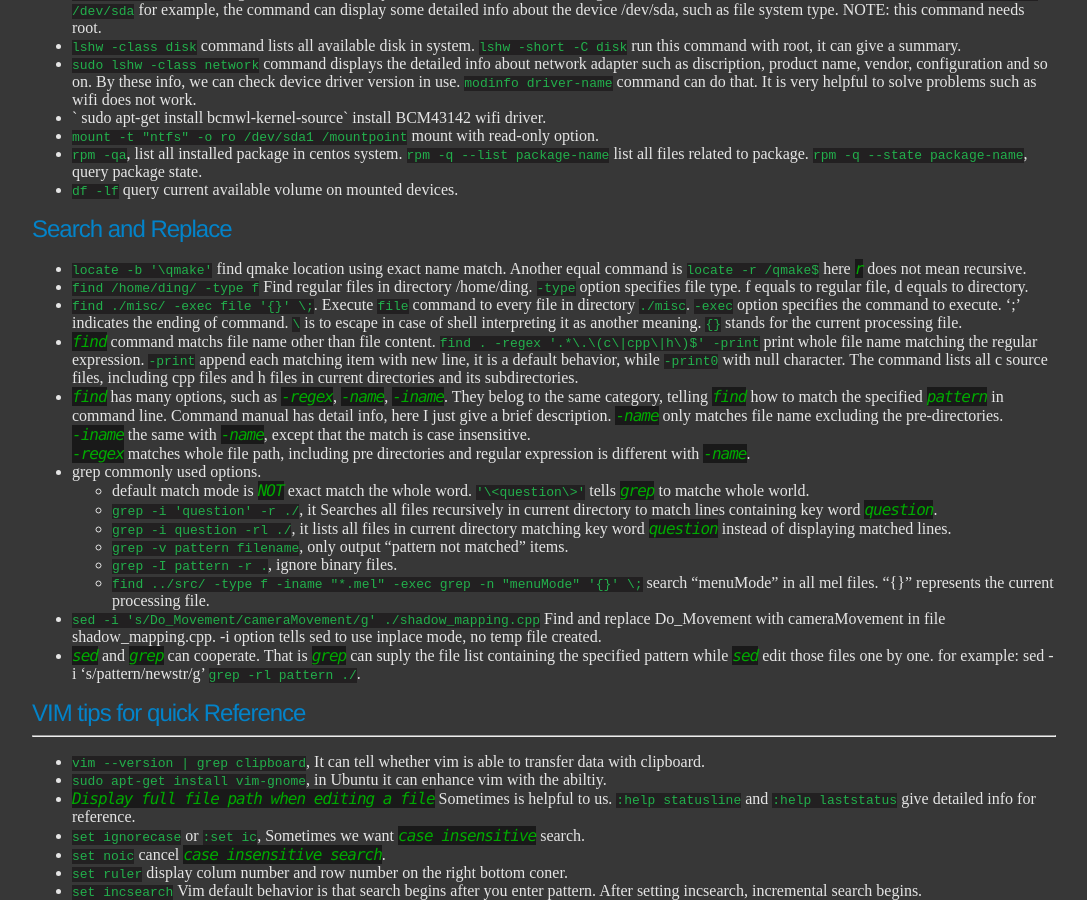
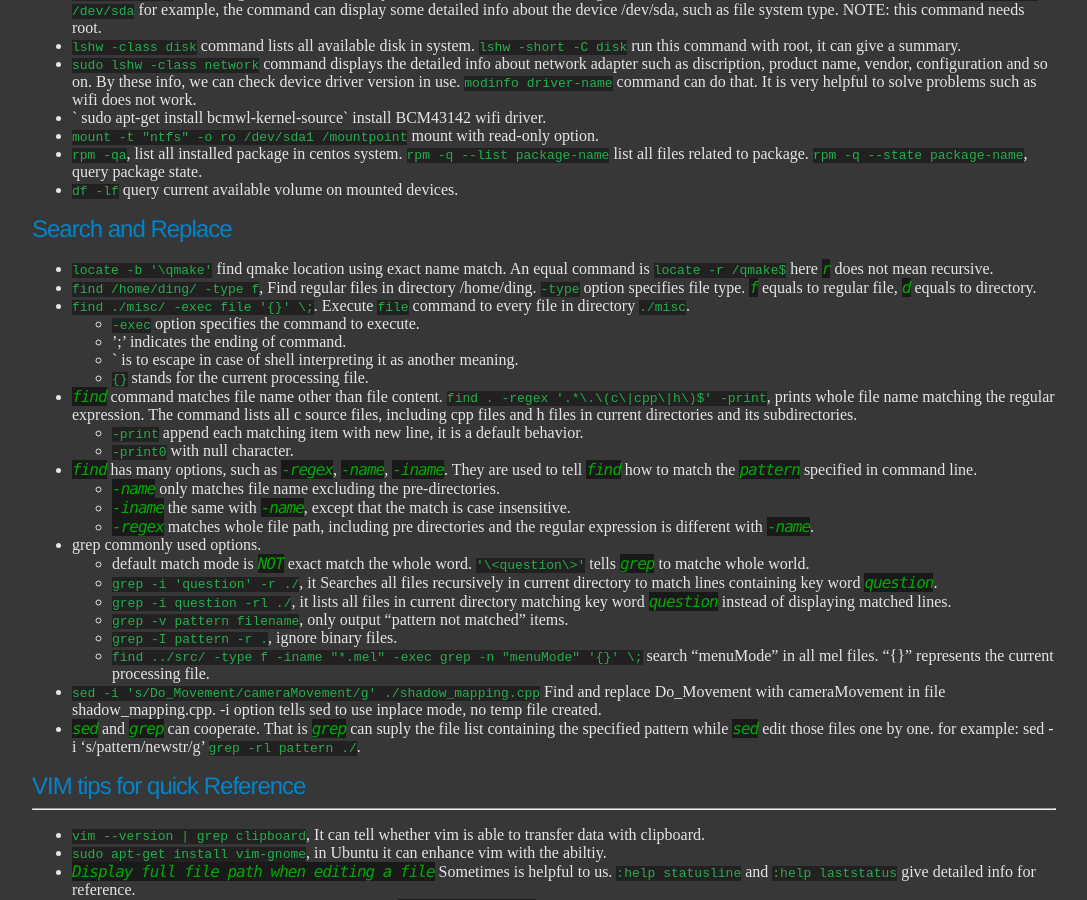
Before and after one commit to ychding11/ychding11.github.io, a Jekyll site: the page built from _posts/2015-03-16-Useful-Linux-Command.md, in a window 1280 px wide and 900 px high, scrolled down 594 px. Shown: the whole window, without its empty margins (96-1183 px from the left). Built offline with Jekyll 4.4.1, drawn with Linux system fonts in a browser that asks for light colours.

Commit message:
refine style.

```diff
--- a/_posts/2015-03-16-Useful-Linux-Command.md
+++ b/_posts/2015-03-16-Useful-Linux-Command.md
@@ -49,27 +49,21 @@ This post summaries the commom usefull commands on Linux Platform.
 
 ## Search and Replace
 
-- `locate -b '\qmake'` find qmake location using exact name match.
-  Another equal command is `locate -r /qmake$` here *r* does not mean recursive.
-- `find /home/ding/ -type f` Find regular files in directory /home/ding.
-  `-type` option specifies file type.  f equals to regular file, d equals to directory.
-- `find ./misc/ -exec file '{}' \;`. Execute `file` command to every file in directory
-  `./misc`. `-exec` option specifies the command to execute. ';' indicates the ending
-  of command. `\` is to escape in case of shell interpreting it as another meaning.
-  `{}` stands for the current processing file.
-- *find* command matchs file name other than file content.
-  `find . -regex '.*\.\(c\|cpp\|h\)$' -print` print whole file name matching
-  the regular expression. `-print` append each matching item with new line,
-  it is a default behavior, while `-print0` with null character. The command
-  lists all c source files, including cpp files and h files in current
-  directories and its subdirectories.
-- *find* has many options, such as *-regex*, *-name*, *-iname*. They belog
-  to the same category, telling *find* how to match the specified *pattern*
-  in command line. Command manual has detail info, here I just give a brief
-  description.  *-name* only matches file name excluding the pre-directories.
-  *-iname* the same with *-name*, except that the match is case insensitive.
-  *-regex* matches whole file path, including pre directories and regular
-  expression is different with *-name*.
+- `locate -b '\qmake'` find qmake location using exact name match. An equal command is `locate -r /qmake$` here *r* does not mean recursive.
+- `find /home/ding/ -type f`, Find regular files in directory /home/ding. `-type` option specifies file type.  *f* equals to regular file, *d* equals to directory.
+- `find ./misc/ -exec file '{}' \;`. Execute `file` command to every file in directory `./misc`.
+	+ `-exec` option specifies the command to execute.
+	+ ';' indicates the ending of command.
+	+ \` is to escape in case of shell interpreting it as another meaning.
+	+ `{}` stands for the current processing file.
+- *find* command matches file name other than file content. `find . -regex '.*\.\(c\|cpp\|h\)$' -print`, prints whole file name matching the regular expression.
+  The command lists all c source files, including cpp files and h files in current directories and its subdirectories.
+	+ `-print` append each matching item with new line, it is a default behavior.
+	+ `-print0` with null character.
+- *find* has many options, such as *-regex*, *-name*, *-iname*. They are used to tell *find* how to match the *pattern* specified in command line.
+	+ *-name* only matches file name excluding the pre-directories.
+	+ *-iname* the same with *-name*, except that the match is case insensitive.
+	+ *-regex* matches whole file path, including pre directories and the regular expression is different with *-name*.
 + grep commonly used options.
 	- default match mode is *NOT* exact match the whole word. `'\<question\>'` tells *grep* to matche whole world.
 	- `grep -i 'question' -r ./`, it Searches all files recursively in current directory to match lines containing key word *question*.
```
